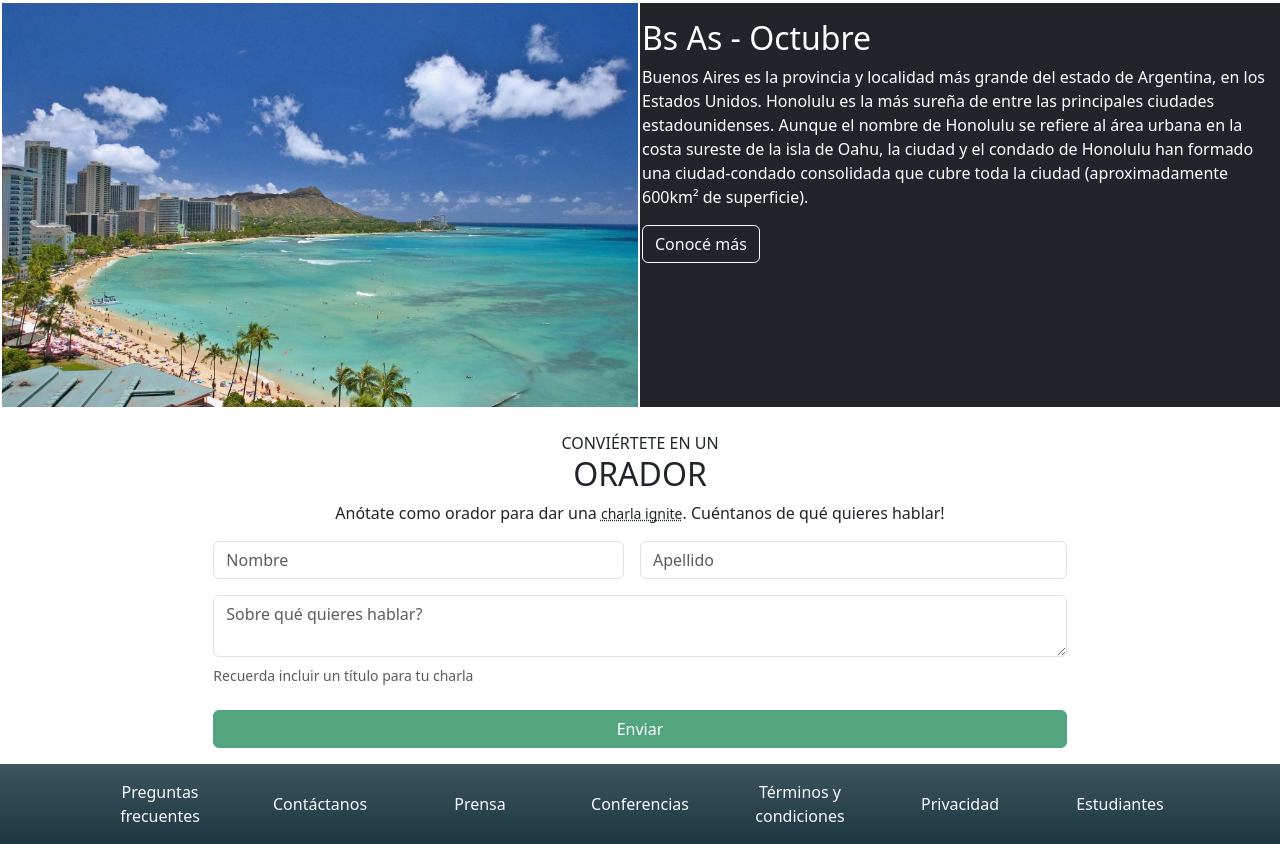
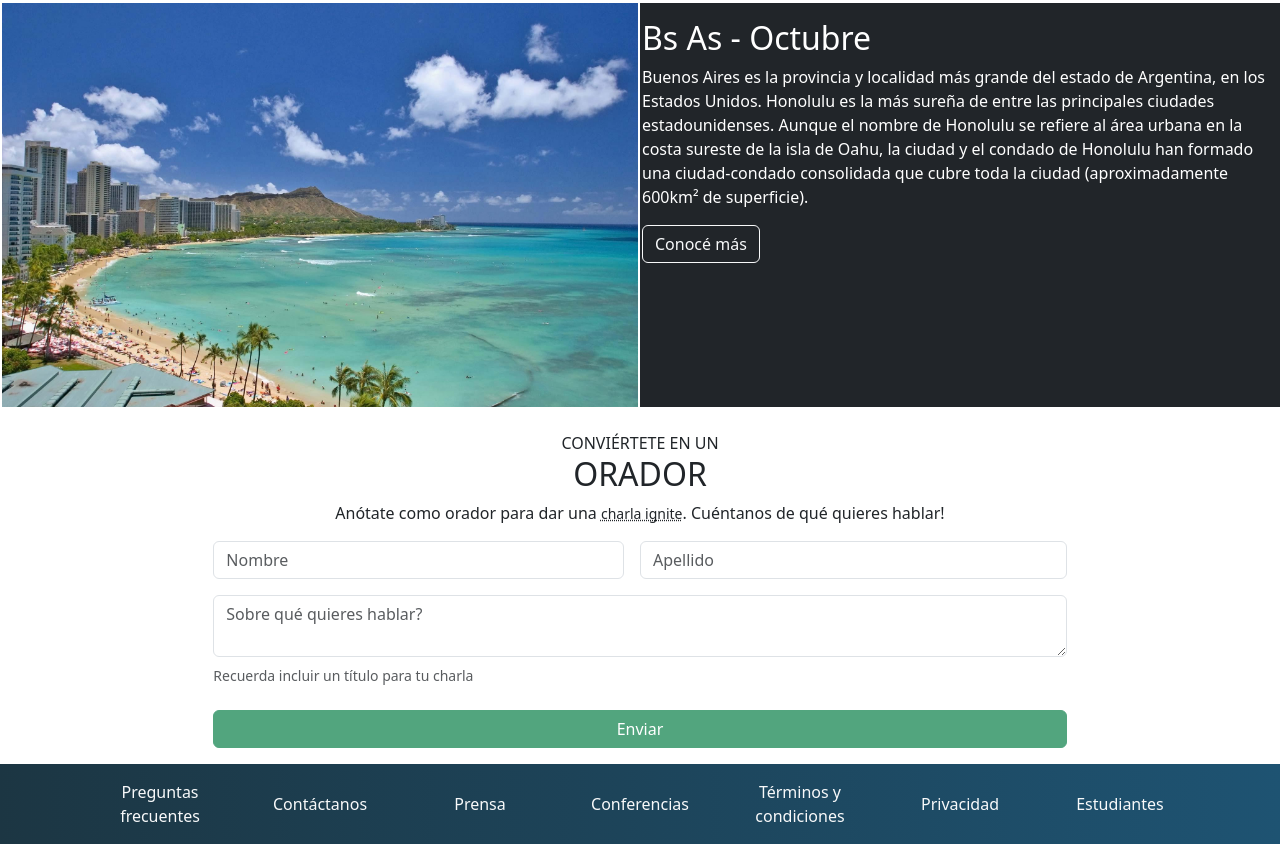
Before and after one commit to TomasBenites/tp-front-1, a plain HTML site: page index.html in a window 1280 px wide. Shown: the part 1705-2549 px from the top of the page. Drawn offline with nearby package versions, Linux system fonts and the light colour scheme.

Commit message:
Update index.html

```diff
--- a/index.html
+++ b/index.html
@@ -169,7 +169,7 @@
         </div>
     </form>
 
-    <footer class="bg-gradient bg-gradient-to-right text-center col-12" style="background-color: #1c3742;">
+    <footer class="text-center col-12" style="background: linear-gradient(to right, #1C3643, #1E5372)">
         <div class="row justify-content-center align-items-center py-3">
             <div class="col-1">
                 <a href="#" class="text-decoration-none text-light">Preguntas frecuentes</a>
```
